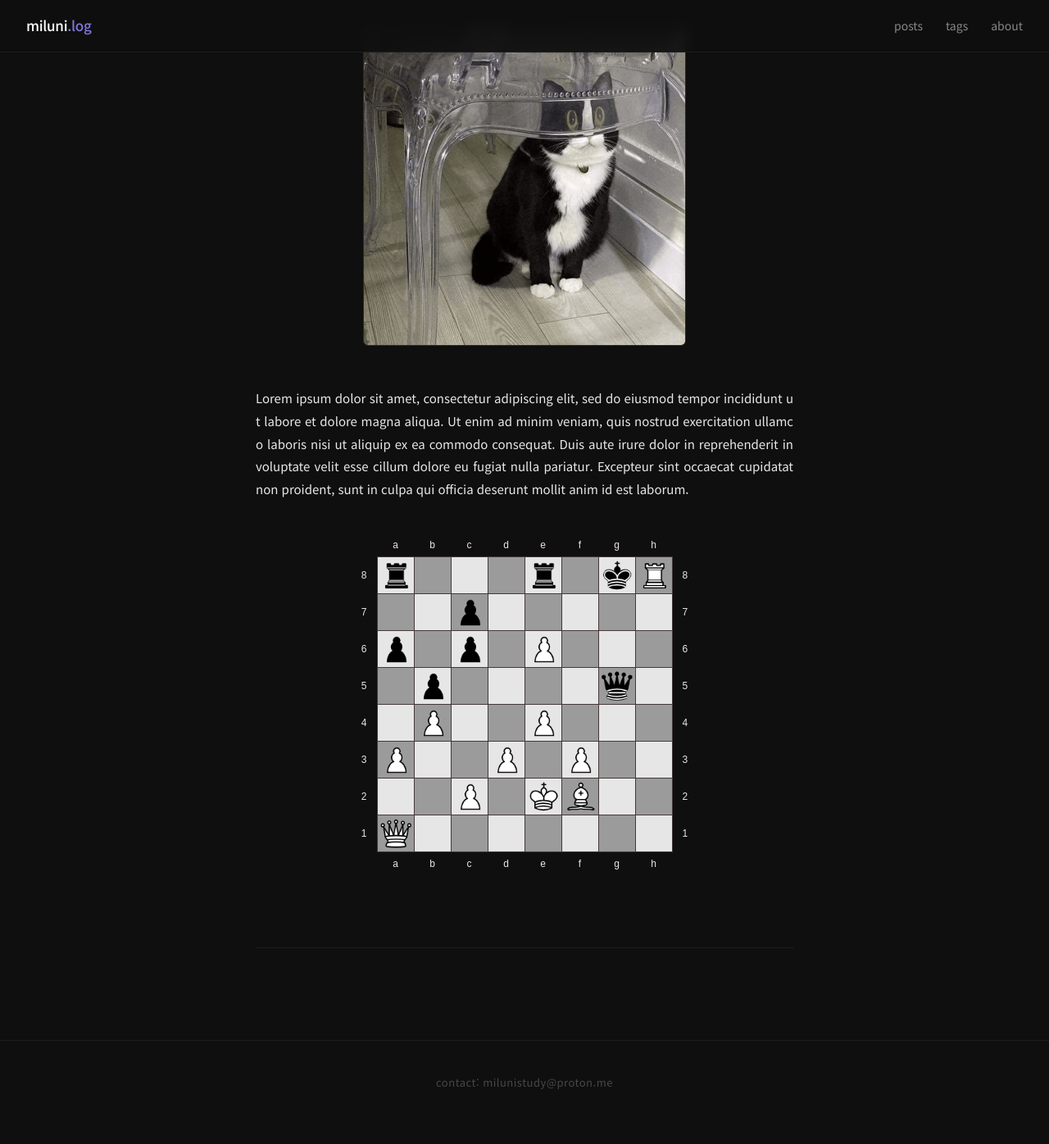
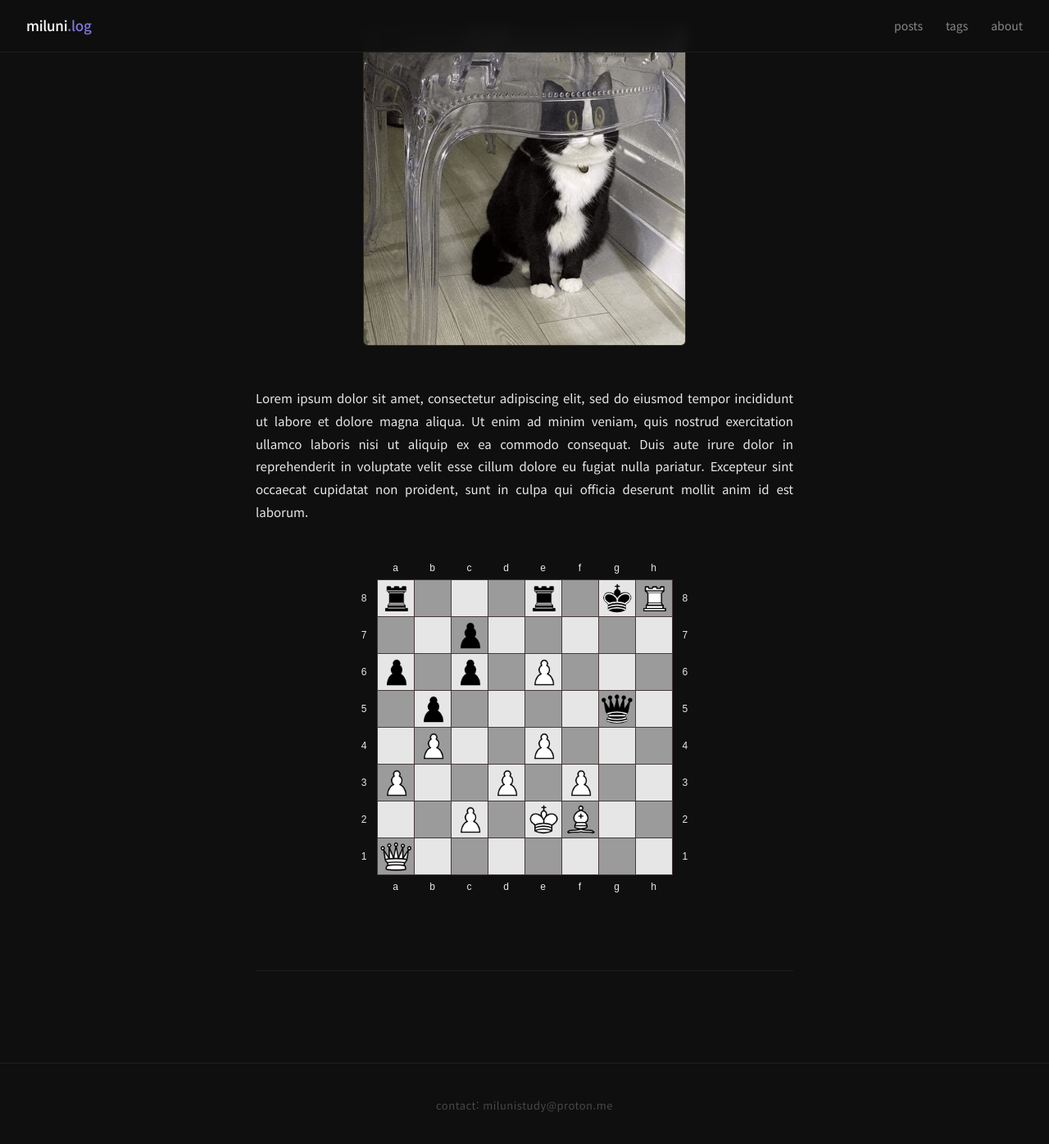
Before and after one commit to milun-i/milun-i.github.io, a Jekyll site: the page built from _posts/2026-03-30-test.md, in a window 1280 px wide and 1400 px high, scrolled down 1019 px. Shown: the top 1396 px of the window at 82% size. Built offline with Jekyll 4.4.1, drawn with Linux system fonts in a browser that asks for light colours; before the commit the page ends 2391 px from its top, so only the background shows below that.

Commit message:
텍스트 좌우맞춤 수정

```diff
--- a/assets/css/main.css
+++ b/assets/css/main.css
@@ -448,10 +448,12 @@ pre code {
 }
 
 /* ===== POST CONTENT ===== */
-#post-content {
-  text-align: justify;
-  text-justify: inter-word;
-  word-break: break-all;
+#post-content,
+.post-article__content {
+    text-align: justify !important;
+    text-justify: inter-word !important;
+    word-break: keep-all !important;
+    overflow-wrap: break-word !important;
 }
 
 /* ===== RESPONSIVE ===== */
```
